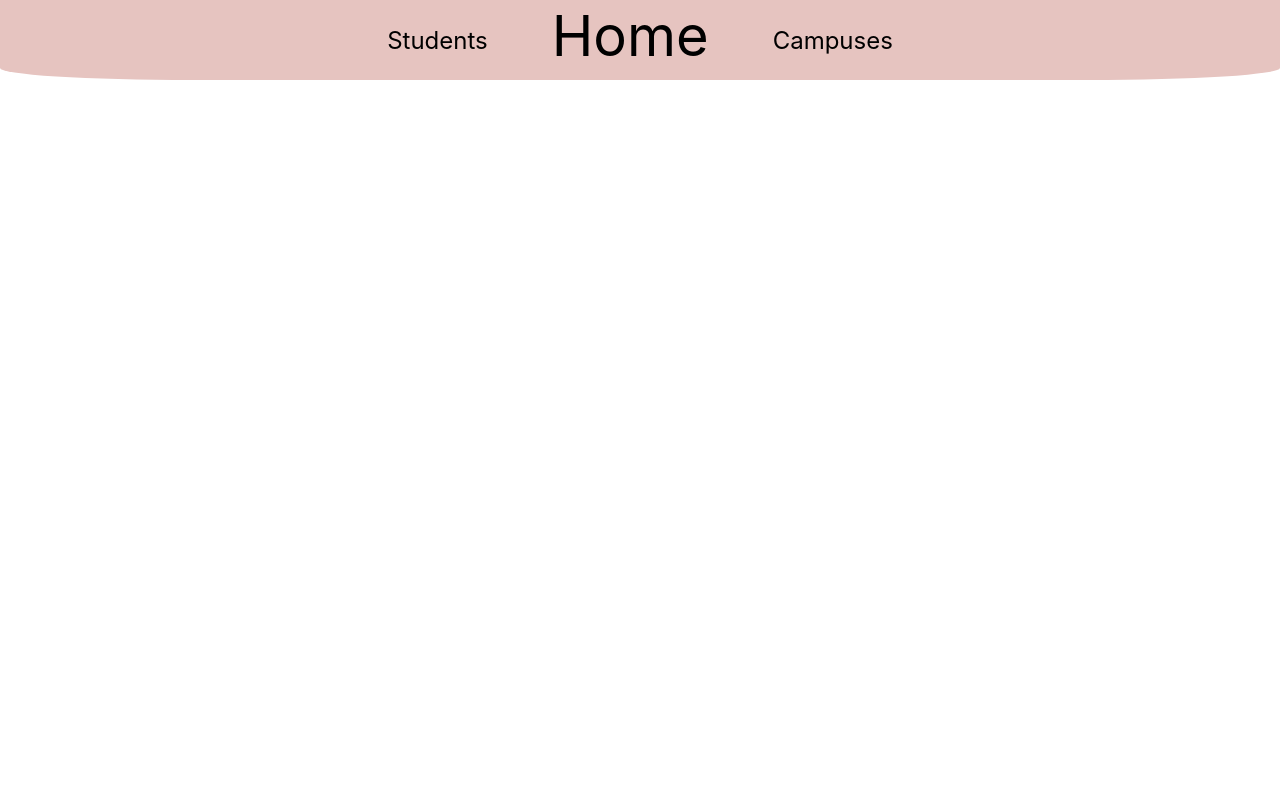
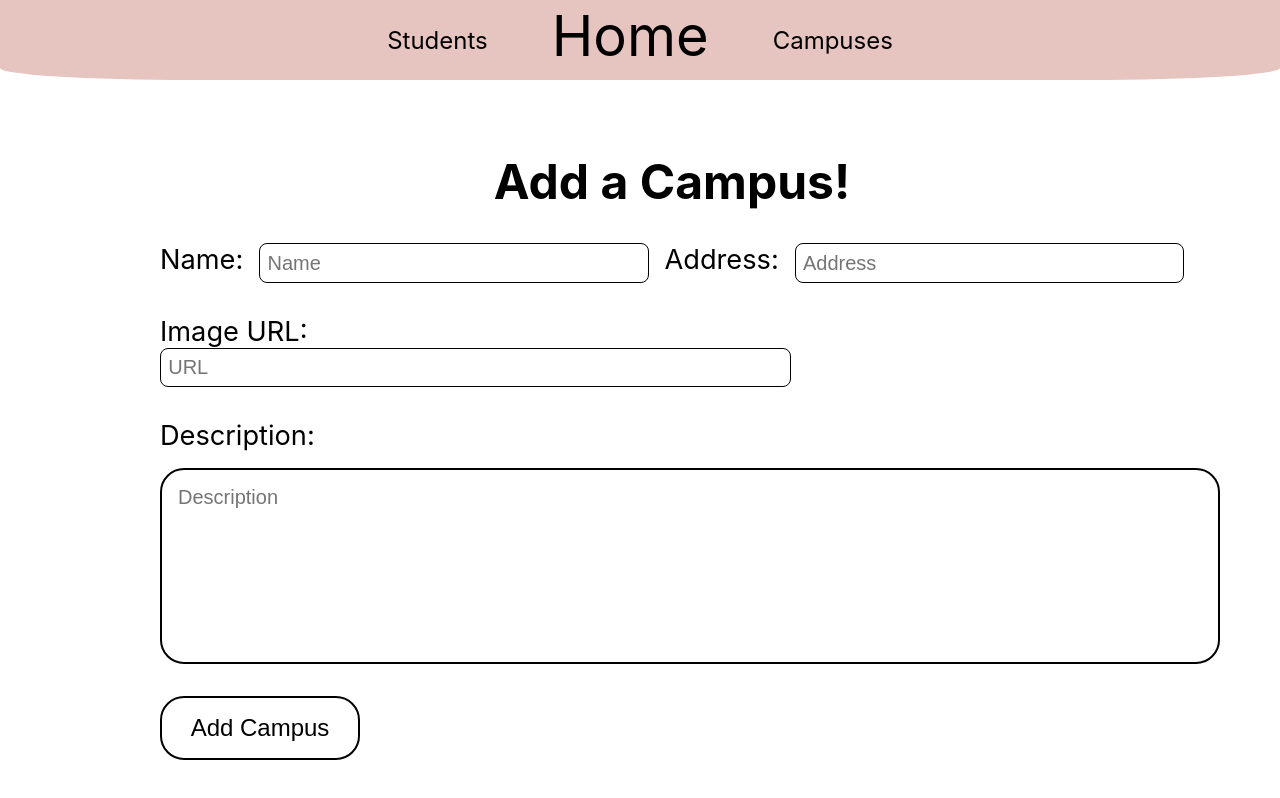
Before and after one commit to jjiang0595/TTP_CRUD, a React (Create React App) app in the folder frontend/: page /campuses/add in a window 1280 px wide. Built offline with nearby package versions, Linux system fonts and the light colour scheme.

Commit message:
setting up adding campus page

```diff
--- a/frontend/src/App.js
+++ b/frontend/src/App.js
@@ -4,6 +4,7 @@ import HomePage from "./pages/HomePage";
 import Layout from "./components/layout/Layout";
 import Campuses from "./pages/campus/Campuses";
 import Students from "./pages/students/Students";
+import AddCampusPage from "./pages/campus/AddCampusPage";
 
 function App() {
     return (
@@ -12,6 +13,7 @@ function App() {
                 <Routes>
                     <Route path="/" element={<HomePage/>}></Route>
                     <Route path="/campuses" element={<Campuses />}></Route>
+                    <Route path="/campuses/add" element={<AddCampusPage />}></Route>
                     <Route path="/students" element={<Students />}></Route>
                 </Routes>
             </Layout>
--- /dev/null
+++ b/frontend/src/components/campuses/AddCampus.js
@@ -0,0 +1,38 @@
+import styles from './AddCampus.module.scss';
+
+function AddCampus() {
+    return (
+        <div className={styles.container}>
+            <h1 className={styles.container__header}>Add a Campus!</h1>
+            <form className={styles.container__form}>
+                <div className={styles.column}>
+                    <>
+                        <label htmlFor="name" className={styles.container__form__label}>Name:</label>
+                        <input className={styles.container__form__input} type="text" id="name" name="name"
+                               placeholder="Name"/>
+                    </>
+                    <>
+                        <label htmlFor="address" className={styles.container__form__label}>Address:</label>
+                        <input className={styles.container__form__input} type="text" id="address" name="address"
+                               placeholder="Address"/>
+                    </>
+                </div>
+
+                <div>
+                    <label htmlFor="url" className={styles.container__form__label}>Image URL:</label>
+                    <input className={styles.container__form__input} type="text" id="url" name="URL" placeholder="URL"/>
+                </div>
+
+                <div>
+                    <label htmlFor="description" className={styles.container__form__label}>Description: </label>
+                    <textarea id="description" name="description"
+                              placeholder="Description"/>
+                </div>
+
+                <button type="submit" className={styles.container__form__submit}>Add Campus</button>
+            </form>
+        </div>
+    )
+}
+
+export default AddCampus;
--- /dev/null
+++ b/frontend/src/components/campuses/AddCampus.module.scss
@@ -0,0 +1,73 @@
+.container {
+  display: flex;
+  flex-direction: column;
+  justify-content: center;
+  align-items: center;
+  margin: 2.5rem 10rem;
+  width: 80vw;
+
+  &__header {
+    font-size: 3rem;
+  }
+
+  &__form {
+    display: flex;
+    height: 25rem;
+    flex-direction: column;
+    width: inherit;
+
+    &__label {
+      font-size: 1.7rem;
+    }
+
+    &__input {
+      display: flex;
+      width: 60%;
+      font-size: 1.25rem;
+      padding: 0.45rem;
+      border-radius: 0.5rem;
+      border: 0.5px solid black;
+      margin-bottom: 2rem;
+
+    }
+
+    &__submit {
+      display: flex;
+
+      font-size: 1.5rem;
+      justify-content: center;
+      width: 12.5rem;
+      padding: 1rem;
+      border-radius: 1.5rem;
+      border: 2px solid black;
+      margin-top: 2rem;
+      background-color: rgba(255, 255, 255, 0.5);
+      transition: .5s;
+
+      &:hover {
+        background-color: lightgray;
+      }
+    }
+  }
+}
+
+textarea {
+  display: flex;
+  font-family: sans-serif;
+  width: 100%;
+  height: 10rem;
+  resize: none;
+  font-size: 1.25rem;
+
+  padding: 1rem;
+  border-radius: 1.5rem;
+  border: 2px solid black;
+  margin-top: 1rem;
+  background-color: rgba(255, 255, 255, 0.5);
+}
+
+.column {
+  display: flex;
+  flex-direction: row;
+  gap: 1rem;
+}
--- /dev/null
+++ b/frontend/src/pages/campus/AddCampusPage.js
@@ -0,0 +1,16 @@
+import AddCampus from "../../components/campuses/AddCampus";
+import {useEffect} from "react";
+
+function AddCampusPage() {
+    useEffect(() => {
+        document.title = "Add Campus"
+    })
+
+    return (
+        <div>
+            <AddCampus />
+        </div>
+    )
+}
+
+export default AddCampusPage;
--- a/frontend/src/pages/campus/Campuses.js
+++ b/frontend/src/pages/campus/Campuses.js
@@ -9,7 +9,7 @@ function Campuses() {
         <div className={styles.campuses}>
             <div className={styles.campuses__header}>
                 <h1 className={styles.campuses__header__title}>Campuses List</h1>
-                <button type="button" className={styles.campuses__header__button}>Add Campus</button>
+                <Link to="/campuses/add" className={styles.campuses__header__button}>Add Campus</Link>
             </div>
             {!campuses ?
                 <ul>
```
